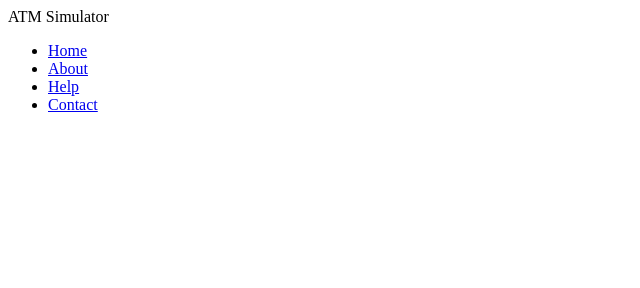
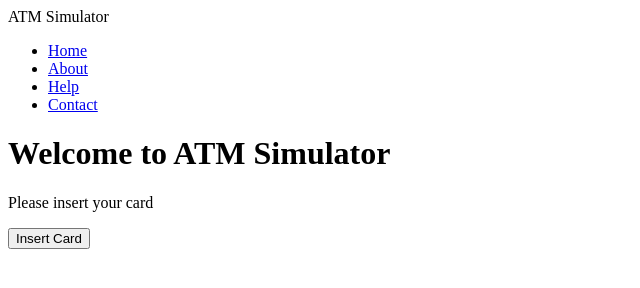
Before and after one commit to nimrod-kip/ATM-Machine-Simulation, a website: page index.html in a window 1280 px wide. Shown: the whole page, without its empty margins (0-640 px from the left). Drawn offline with Linux system fonts and the light colour scheme.

Commit message:
adds atm container to index.html

```diff
--- a/index.html
+++ b/index.html
@@ -23,6 +23,16 @@
             </div>
         </div>
     </nav>
+    <div class="atm-container">
+        <div class="atm-screen">
+            <div class="welcome-screen" id="welcomeScreen">
+                <h1>Welcome to ATM Simulator</h1>
+                <div class="insert-card">
+                    <i class="fas fa-credit-card"></i>
+                    <p>Please insert your card</p>
+                </div>
+                <button id="insertCardBtn">Insert Card</button>
+            </div>
 
 </body>
 </html>
```
